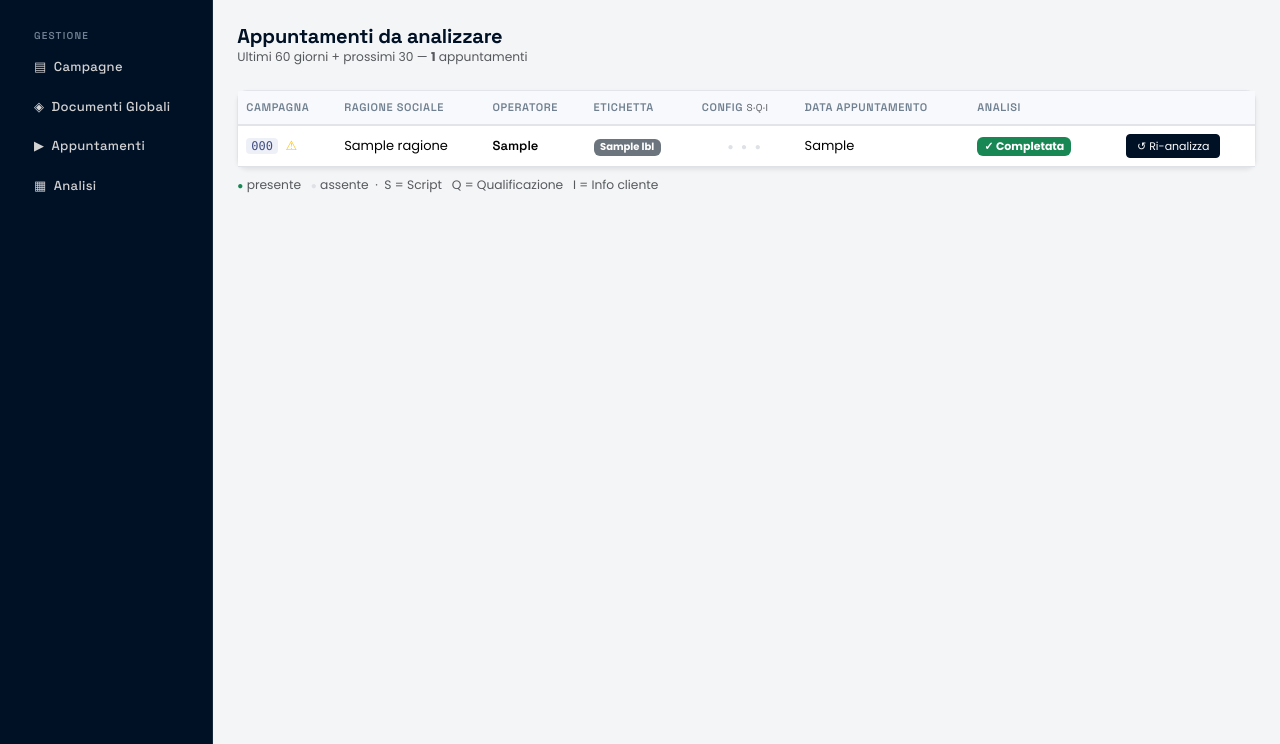
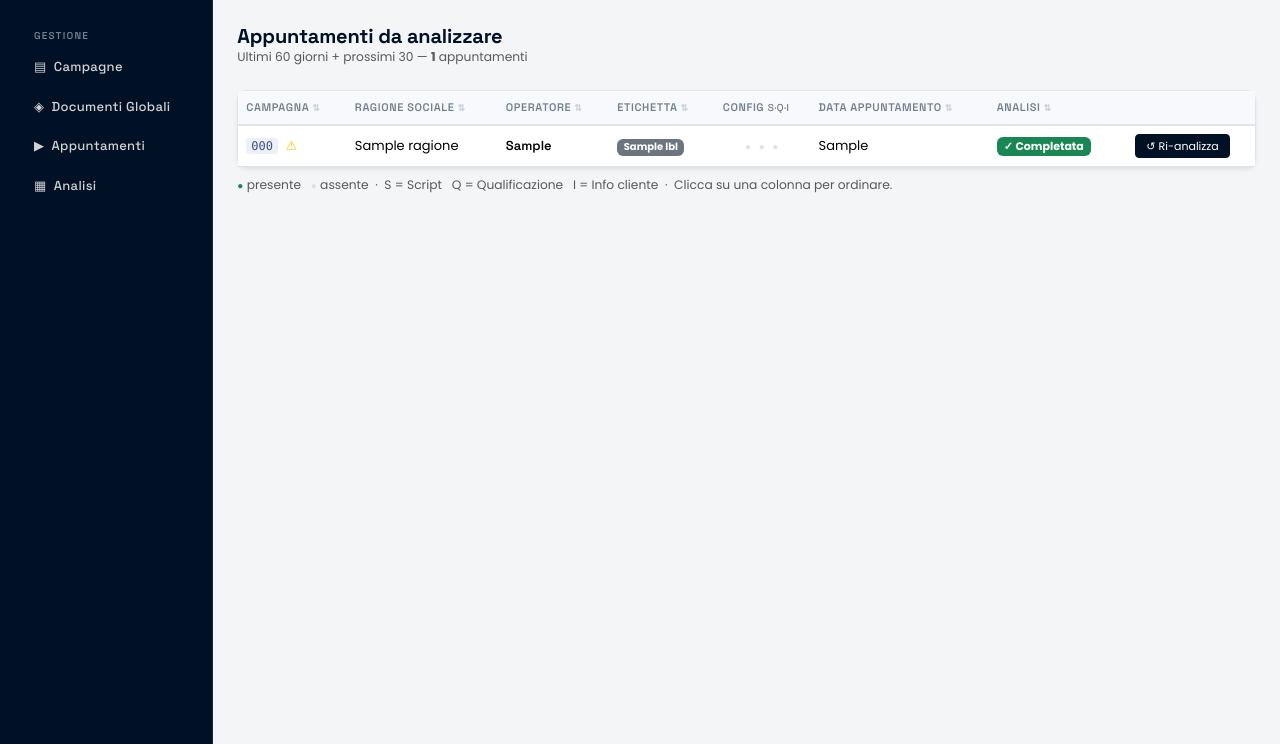
Before and after one commit to pierluigipontecorvo-bot/callcoach-ai, a FastAPI app: template templates/appointments_list.html in a window 1280 px wide. Shown: the part 56-800 px from the top of the page. Run offline with FastAPI, Linux system fonts and the light colour scheme; the template is opened without the code that fills it: most values are stand-ins (such as "Sample title", 1, 10 or a date in 2020); parts of the project's set-up code (start-up, migrations or seed data) failed here and were passed over.

Commit message:
Add client-side sortable columns to appointments list
All 7 data columns (Campagna, Ragione Sociale, Operatore, Etichetta,
Data Appuntamento, Analisi) are now clickable: first click sorts asc,
second sorts desc, re-clicking another column resets direction.
Date parsing handles dd/mm/yyyy HH:MM format. Sort state is purely
in-browser — no server round-trip, no dependency changes.

Co-Authored-By: Claude Sonnet 4.6 <noreply@anthropic.com>

```diff
--- a/templates/appointments_list.html
+++ b/templates/appointments_list.html
@@ -27,19 +27,52 @@
 </div>
 {% endif %}
 
+<style>
+  th.sortable {
+    cursor: pointer;
+    user-select: none;
+    white-space: nowrap;
+  }
+  th.sortable:hover { color: var(--ec-navy); }
+  th.sortable .sort-icon {
+    display: inline-block;
+    width: 12px;
+    font-size: 9px;
+    opacity: .35;
+    margin-left: 3px;
+    vertical-align: middle;
+  }
+  th.sortable.asc  .sort-icon { opacity: 1; }
+  th.sortable.desc .sort-icon { opacity: 1; }
+</style>
+
 {% if appointments %}
 <div class="card shadow-sm">
   <div class="table-responsive">
-    <table class="table table-hover mb-0 align-middle" style="font-size:13px;">
+    <table id="apptTable" class="table table-hover mb-0 align-middle" style="font-size:13px;">
       <thead>
         <tr>
-          <th>Campagna</th>
-          <th>Ragione Sociale</th>
-          <th>Operatore</th>
-          <th>Etichetta</th>
-          <th title="Script · Parametri qualif. · Info cliente">Config <span class="text-muted fw-normal" style="font-size:10px;">S·Q·I</span></th>
-          <th>Data Appuntamento</th>
-          <th>Analisi</th>
+          <th class="sortable" data-col="0" data-type="text">
+            Campagna<span class="sort-icon">⇅</span>
+          </th>
+          <th class="sortable" data-col="1" data-type="text">
+            Ragione Sociale<span class="sort-icon">⇅</span>
+          </th>
+          <th class="sortable" data-col="2" data-type="text">
+            Operatore<span class="sort-icon">⇅</span>
+          </th>
+          <th class="sortable" data-col="3" data-type="text">
+            Etichetta<span class="sort-icon">⇅</span>
+          </th>
+          <th title="Script · Parametri qualif. · Info cliente">
+            Config <span class="text-muted fw-normal" style="font-size:10px;">S·Q·I</span>
+          </th>
+          <th class="sortable" data-col="5" data-type="date">
+            Data Appuntamento<span class="sort-icon">⇅</span>
+          </th>
+          <th class="sortable" data-col="6" data-type="text">
+            Analisi<span class="sort-icon">⇅</span>
+          </th>
           <th></th>
         </tr>
       </thead>
@@ -48,7 +81,7 @@
         <tr>
 
           {# Campagna #}
-          <td>
+          <td data-val="{{ a.campaign_code }}">
             <code style="font-size:12px;">{{ a.campaign_code }}</code>
             {% if not a.campaign_cfg %}
               <span class="ms-1 text-warning" title="Nessuna configurazione trovata per questa campagna">⚠</span>
@@ -56,20 +89,21 @@
           </td>
 
           {# Ragione Sociale #}
-          <td style="max-width:160px; overflow:hidden; text-overflow:ellipsis; white-space:nowrap;"
+          <td data-val="{{ a.ragione }}"
+              style="max-width:160px; overflow:hidden; text-overflow:ellipsis; white-space:nowrap;"
               title="{{ a.ragione }}">
             {{ a.ragione }}
           </td>
 
           {# Operatore #}
-          <td style="white-space:nowrap;">
+          <td data-val="{{ a.op_display }}" style="white-space:nowrap;">
             <span style="font-family:'Space Grotesk',sans-serif; font-weight:600;">
               {{ a.op_display }}
             </span>
           </td>
 
           {# Etichetta #}
-          <td>
+          <td data-val="{{ a.labels[0] if a.labels else '' }}">
             {% for lbl in a.labels %}
               <span class="badge me-1
                 {% if lbl.lower() == 'preso' %}bg-success
@@ -109,12 +143,14 @@
           </td>
 
           {# Data #}
-          <td style="white-space:nowrap; font-variant-numeric:tabular-nums;">
+          <td data-val="{{ a.dt_display }}"
+              style="white-space:nowrap; font-variant-numeric:tabular-nums;">
             {{ a.dt_display }}
           </td>
 
           {# Analisi #}
-          <td style="min-width:120px;">
+          <td style="min-width:120px;"
+              data-val="{{ a.analysis.status if a.analysis else '' }}">
             {% if a.analysis %}
               {% if a.analysis.status == "completed" %}
                 <a href="/admin/ui/analyses/{{ a.analysis.id }}"
@@ -167,6 +203,7 @@
   <span class="dot-ok">●</span> presente &nbsp;
   <span class="dot-miss">●</span> assente &nbsp;·&nbsp;
   S = Script &nbsp; Q = Qualificazione &nbsp; I = Info cliente
+  &nbsp;·&nbsp; Clicca su una colonna per ordinare.
 </p>
 
 {% else %}
@@ -183,3 +220,71 @@
 <script>setTimeout(() => window.location.reload(), 4000);</script>
 {% endif %}
 {% endblock %}
+
+{% block scripts %}
+<script>
+(function () {
+  // ── Parse "dd/mm/yyyy HH:MM" → timestamp for date sorting
+  function parseDate(str) {
+    if (!str || str === '—') return 0;
+    var m = str.match(/(\d{2})\/(\d{2})\/(\d{4})\s+(\d{2}):(\d{2})/);
+    if (!m) return 0;
+    return new Date(+m[3], +m[2] - 1, +m[1], +m[4], +m[5]).getTime();
+  }
+
+  // ── Sort table by column index
+  var _lastCol = -1;
+  var _ascending = true;
+
+  function sortTable(th) {
+    var col   = parseInt(th.dataset.col, 10);
+    var type  = th.dataset.type || 'text';
+    var table = document.getElementById('apptTable');
+    var tbody = table.querySelector('tbody');
+    var rows  = Array.from(tbody.querySelectorAll('tr'));
+
+    // Toggle direction; first click on a new column → ascending
+    if (_lastCol === col) {
+      _ascending = !_ascending;
+    } else {
+      _ascending = true;
+      _lastCol = col;
+    }
+
+    // Update header indicators
+    table.querySelectorAll('th.sortable').forEach(function (h) {
+      h.classList.remove('asc', 'desc');
+      h.querySelector('.sort-icon').textContent = '⇅';
+    });
+    th.classList.add(_ascending ? 'asc' : 'desc');
+    th.querySelector('.sort-icon').textContent = _ascending ? '▲' : '▼';
+
+    // Sort rows
+    rows.sort(function (rowA, rowB) {
+      var cellA = rowA.cells[col];
+      var cellB = rowB.cells[col];
+      var valA  = (cellA.dataset.val !== undefined ? cellA.dataset.val : cellA.textContent).trim();
+      var valB  = (cellB.dataset.val !== undefined ? cellB.dataset.val : cellB.textContent).trim();
+
+      var cmp = 0;
+      if (type === 'date') {
+        cmp = parseDate(valA) - parseDate(valB);
+      } else {
+        cmp = valA.localeCompare(valB, 'it', { sensitivity: 'base' });
+      }
+      return _ascending ? cmp : -cmp;
+    });
+
+    // Re-insert rows in new order
+    rows.forEach(function (r) { tbody.appendChild(r); });
+  }
+
+  // ── Attach click handlers after DOM ready
+  document.addEventListener('DOMContentLoaded', function () {
+    document.querySelectorAll('#apptTable th.sortable').forEach(function (th) {
+      th.addEventListener('click', function () { sortTable(th); });
+    });
+  });
+})();
+</script>
+{% endblock %}
```
